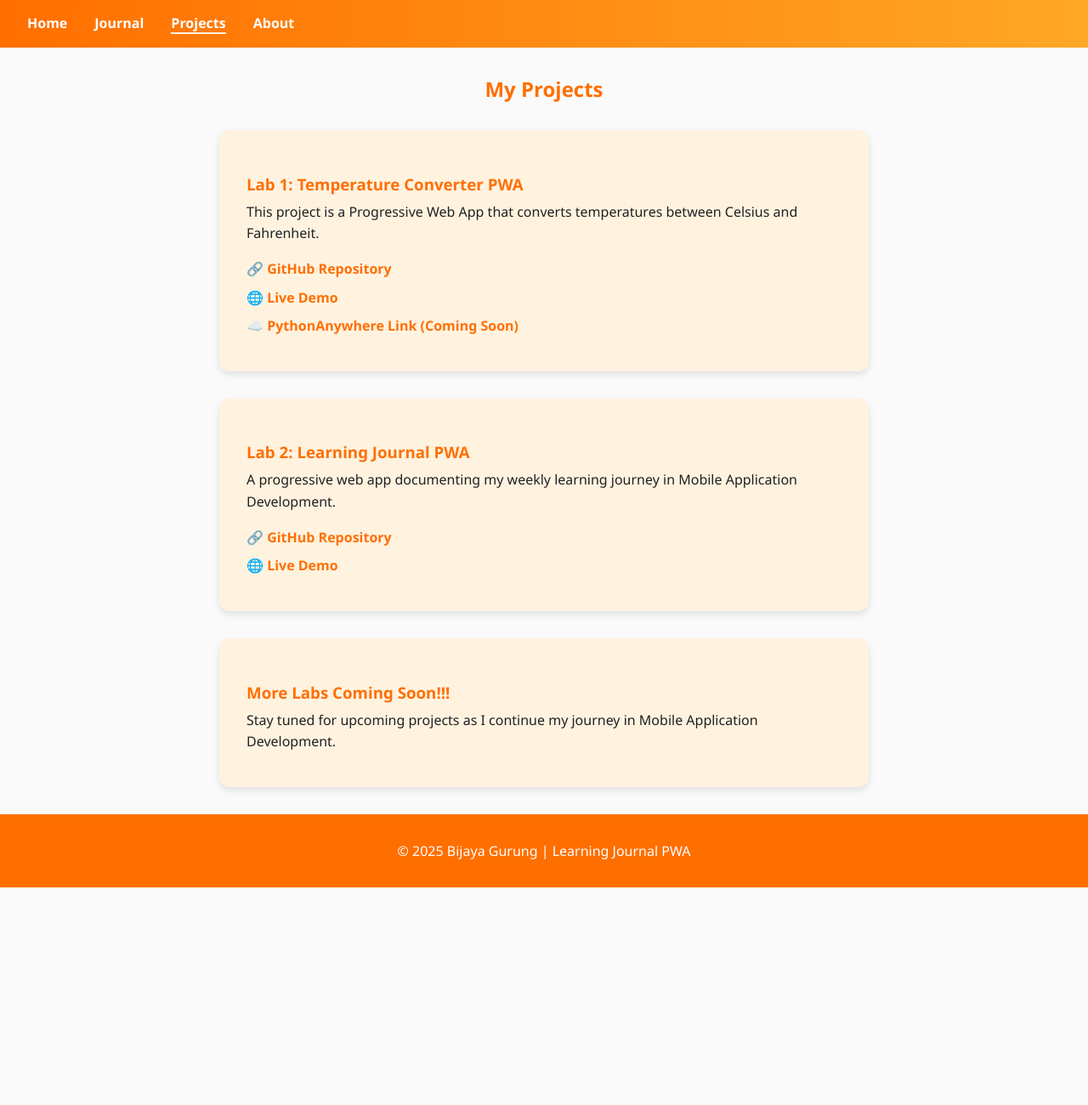
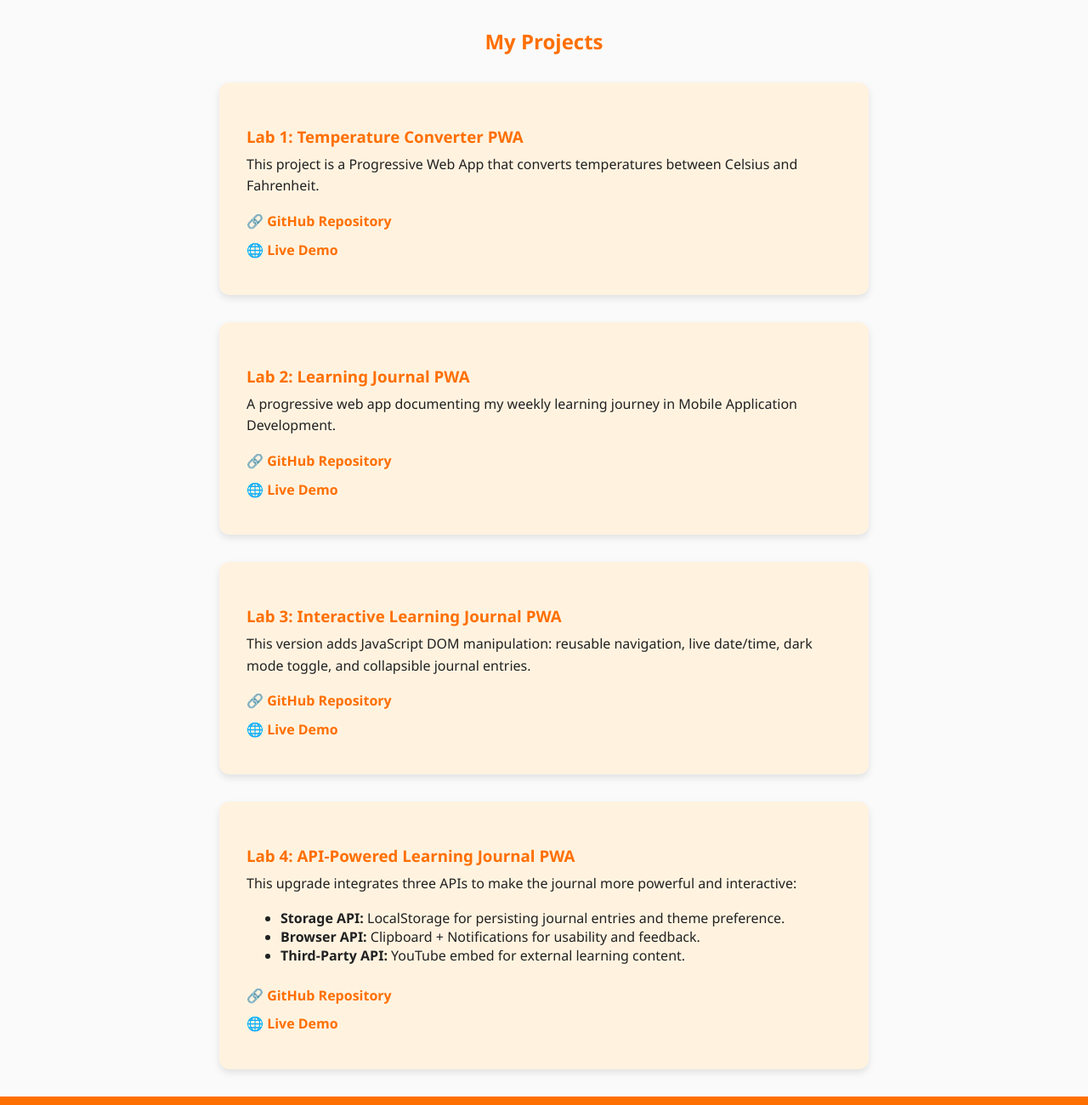
Before and after one commit to bijaygrg1314-code/Learning-journal-PWA, a plain HTML site: page projects.html in a window 1280 px wide. Shown: the top 1300 px of the page at 85% size. Before the commit the page ends 1044 px from the top, so only its background shows below. Drawn offline with Linux system fonts and the light colour scheme.

Commit message:
Update projects.html updated latest projects and links till.lab 4

```diff
--- a/projects.html
+++ b/projects.html
@@ -7,31 +7,21 @@
   <link rel="stylesheet" href="css/style.css">
 </head>
 <body>
-  <header>
-    <nav class="navbar">
-      <a href="index.html">Home</a>
-      <a href="journal.html">Journal</a>
-      <a href="projects.html" class="active">Projects</a>
-      <a href="about.html">About</a>
-    </nav>
-  </header>
+  <header></header>
 
   <main>
     <section class="projects">
       <h2>My Projects</h2>
 
-      <!-- Lab 1 Project -->
       <div class="project-card">
         <h3>Lab 1: Temperature Converter PWA</h3>
         <p>This project is a Progressive Web App that converts temperatures between Celsius and Fahrenheit.</p>
         <p>
           🔗 <a href="https://github.com/bijaygrg1314-code/TemperatureConverterPWA-" target="_blank">GitHub Repository</a><br>
-          🌐 <a href="https://bijaygrg1314-code.github.io/TemperatureConverterPWA-/" target="_blank">Live Demo</a><br>
-          ☁️ <a href="#" target="_blank">PythonAnywhere Link (Coming Soon)</a>
+          🌐 <a href="https://bijaygrg1314-code.github.io/TemperatureConverterPWA-/" target="_blank">Live Demo</a>
         </p>
       </div>
 
-      <!-- Lab 2 Project -->
       <div class="project-card">
         <h3>Lab 2: Learning Journal PWA</h3>
         <p>A progressive web app documenting my weekly learning journey in Mobile Application Development.</p>
@@ -41,10 +31,27 @@
         </p>
       </div>
 
-      <!-- Future labs placeholder -->
       <div class="project-card">
-        <h3>More Labs Coming Soon!!!</h3>
-        <p>Stay tuned for upcoming projects as I continue my journey in Mobile Application Development.</p>
+        <h3>Lab 3: Interactive Learning Journal PWA</h3>
+        <p>This version adds JavaScript DOM manipulation: reusable navigation, live date/time, dark mode toggle, and collapsible journal entries.</p>
+        <p>
+          🔗 <a href="https://github.com/bijaygrg1314-code/Learning-journal-PWA" target="_blank">GitHub Repository</a><br>
+          🌐 <a href="https://bijaygrg1314-code.github.io/Learning-journal-PWA/" target="_blank">Live Demo</a>
+        </p>
+      </div>
+
+      <div class="project-card">
+        <h3>Lab 4: API‑Powered Learning Journal PWA</h3>
+        <p>This upgrade integrates three APIs to make the journal more powerful and interactive:</p>
+        <ul>
+          <li><strong>Storage API:</strong> LocalStorage for persisting journal entries and theme preference.</li>
+          <li><strong>Browser API:</strong> Clipboard + Notifications for usability and feedback.</li>
+          <li><strong>Third‑Party API:</strong> YouTube embed for external learning content.</li>
+        </ul>
+        <p>
+          🔗 <a href="https://github.com/bijaygrg1314-code/Learning-journal-PWA" target="_blank">GitHub Repository</a><br>
+          🌐 <a href="https://bijaygrg1314-code.github.io/Learning-journal-PWA/" target="_blank">Live Demo</a>
+        </p>
       </div>
     </section>
   </main>
@@ -52,5 +59,10 @@
   <footer>
     <p>&copy; 2025 Bijaya Gurung | Learning Journal PWA</p>
   </footer>
+
+  <script src="js/script.js"></script>
+  <script src="js/storage.js"></script>
+  <script src="js/browser.js"></script>
+  <script src="js/thirdparty.js"></script>
 </body>
 </html>
```
